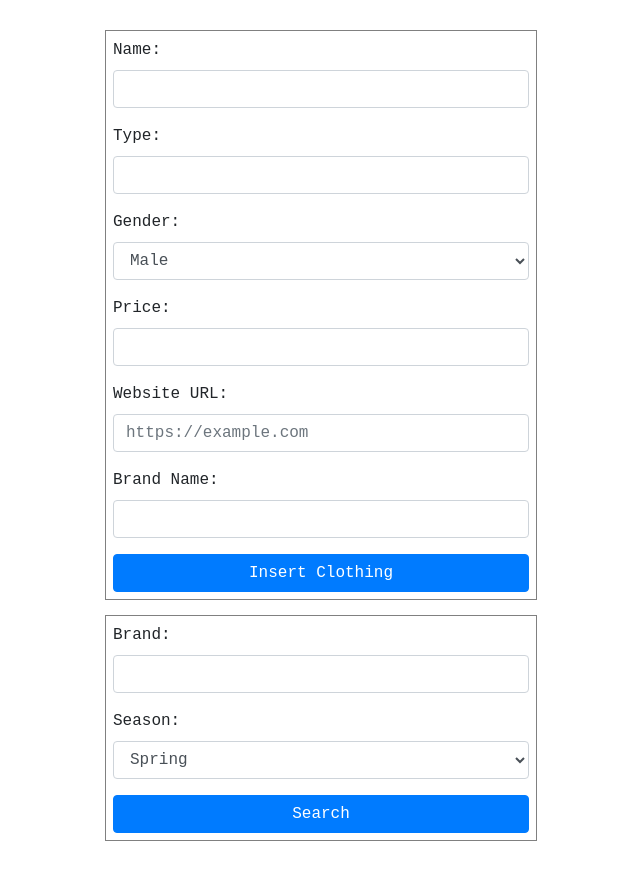
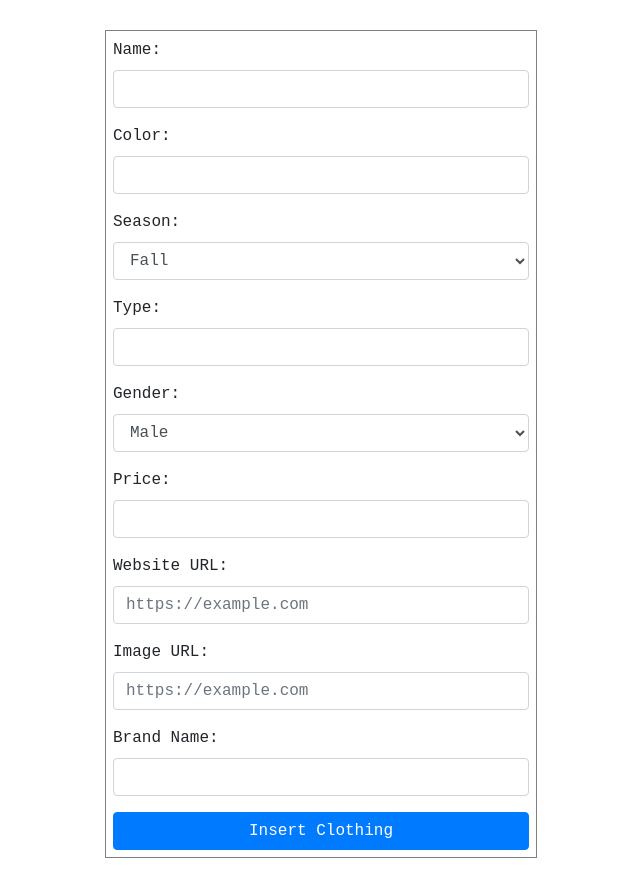
Before and after one commit to Chen-Oliver/soda, a React (Create React App) app in the folder client/: page / in a window 1280 px wide. Shown: the part 866-1738 px from the top of the page, without its empty margins (319-959 px from the left). Built offline with nearby package versions, Linux system fonts and the light colour scheme; no server answers.

Commit message:
merge steven's changes

```diff
--- a/client/src/Home.js
+++ b/client/src/Home.js
@@ -13,16 +13,26 @@ fetchGreeting = async () => {
     const resJSON= await response.json();
     this.setState({text:resJSON.text});
   }
-handleSubmitInsert(event) {
+async handleSubmitInsert(event) {
     event.preventDefault();
     const insertInputs =event.target.getElementsByClassName("insert");
-    console.log("name:"+insertInputs.name.value);
-    console.log("type:"+insertInputs.type.value);
-    console.log("gender:"+insertInputs.gender.value);
-    console.log("price:"+insertInputs.price.value);
-    console.log("WebsiteURL:"+insertInputs.websiteURL.value);
-    console.log("BrandName:"+insertInputs.BrandName.value);
+    let name = insertInputs.name.value, type = insertInputs.type.value, gender = insertInputs.gender.value, price = insertInputs.price.value,
+    websiteURL = insertInputs.websiteURL.value, brand_name = insertInputs.BrandName.value, imageURL = insertInputs.imageURL.value,
+    color = insertInputs.color.value, season = insertInputs.season.value;
+    console.log("name:"+name);
+    console.log("type:"+type);
+    console.log("gender:"+gender);
+    console.log("price:"+price);
+    console.log("WebsiteURL:"+websiteURL);
+    console.log("BrandName:"+brand_name);
     //insert query here
+
+    // const response = await fetch('/api/insert/:name/:type/:gender/:price/:websiteURL/:brand_name/:imageURL/:color/:season');
+    // const response = await fetch('/api/insert/'+name+'/'+type+'/'+gender+'/'+price+'/'+websiteURL+'/'+brand_name+'/'+imageURL+'/'+color+'/'+season);
+    const response = await fetch('/api/insert')
+    const resJSON = await response.json();
+    this.setState({text:resJSON.text});
+
     document.getElementById("insertForm").reset();
 }
   handleSubmitSearch(event) {
@@ -49,6 +59,23 @@ handleSubmitSearch(event) {
                   </Form.Group>
                 </Form.Row>
                 <Form.Row>
+                  <Form.Group as={Col} controlId="formGridInsColor">
+                    <Form.Label>Color:</Form.Label>
+                    <Form.Control className="insert" type="text" name="color" required/>
+                  </Form.Group>
+                </Form.Row>
+                <Form.Row>
+                  <Form.Group as={Col} controlId="formGridInsSeason">
+                    <Form.Label>Season:</Form.Label>
+                    <Form.Control as="select" defaultValue="Male" className="insert" name="season" required>
+                      <option>Fall</option>
+                      <option>Winter</option>
+                      <option>Summer</option>
+                      <option>Spring</option>
+                    </Form.Control>
+                  </Form.Group>
+                </Form.Row>
+                <Form.Row>
                   <Form.Group as={Col} controlId="formGridInsType">
                     <Form.Label>Type:</Form.Label>
                     <Form.Control className="insert" type="text" name="type" required/>
@@ -66,13 +93,21 @@ handleSubmitSearch(event) {
                 <Form.Row>
                   <Form.Group as={Col} controlId="formGridInsPrice">
                     <Form.Label>Price:</Form.Label>
-              <Form.Control className="insert" type="number" step="0.01" name="type" required/>
+                    <Form.Control className="insert" type="number" step="0.01" name="price" required/>
                   </Form.Group>
                 </Form.Row>
                 <Form.Row>
                   <Form.Group as={Col} controlId="formGridInsURL">
                     <Form.Label>Website URL:</Form.Label>
                     <Form.Control type="url" className="insert" name="websiteURL" placeholder="https://example.com"
+                            pattern="https://.*"
+                            required/>
+                  </Form.Group>
+                </Form.Row>
+                <Form.Row>
+                  <Form.Group as={Col} controlId="formGridInsImageURL">
+                    <Form.Label>Image URL:</Form.Label>
+                    <Form.Control type="url" className="insert" name="imageURL" placeholder="https://example.com"
                             pattern="https://.*"
                             required/>
                   </Form.Group>
```
Lines whose indentation alone changed are shown as unchanged.
